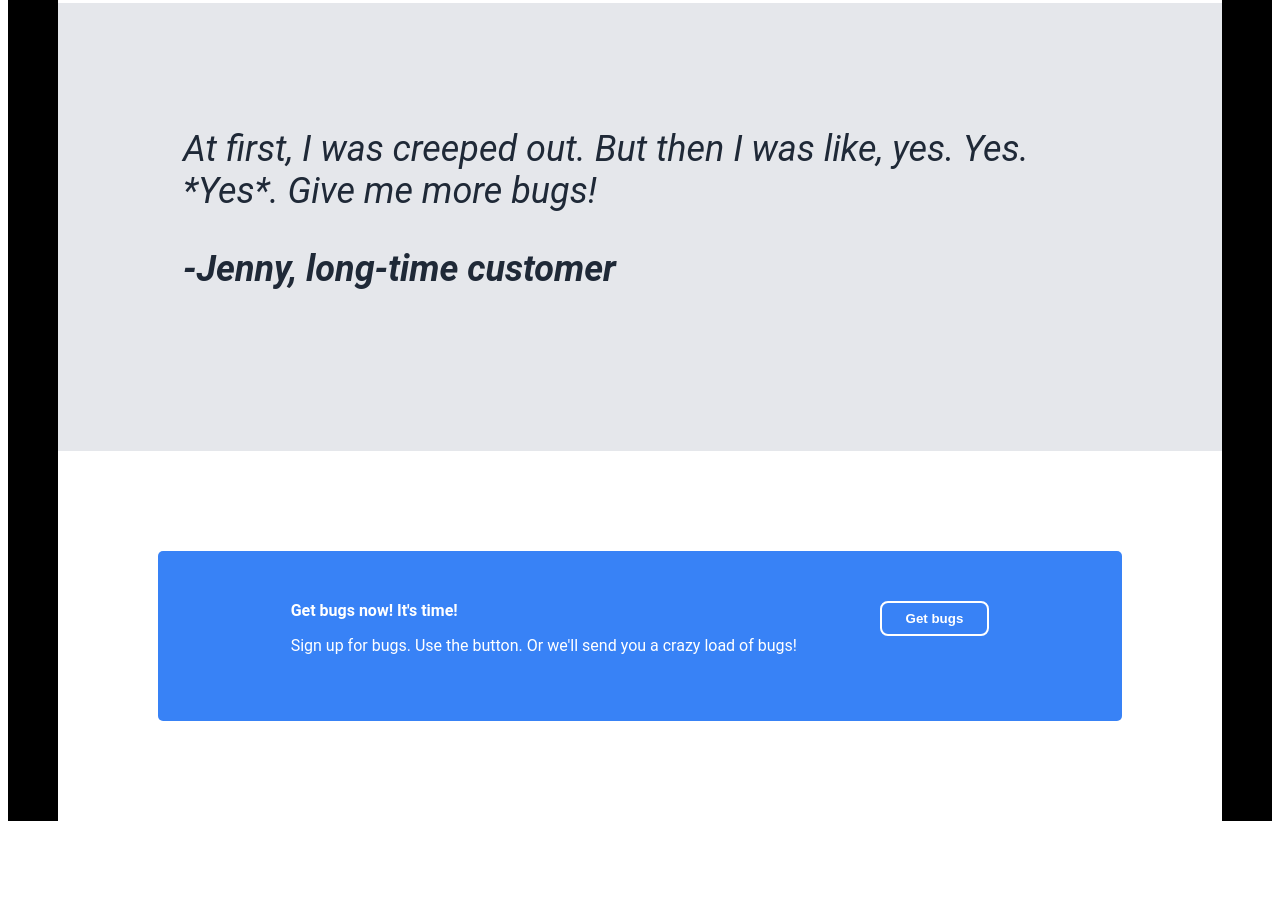
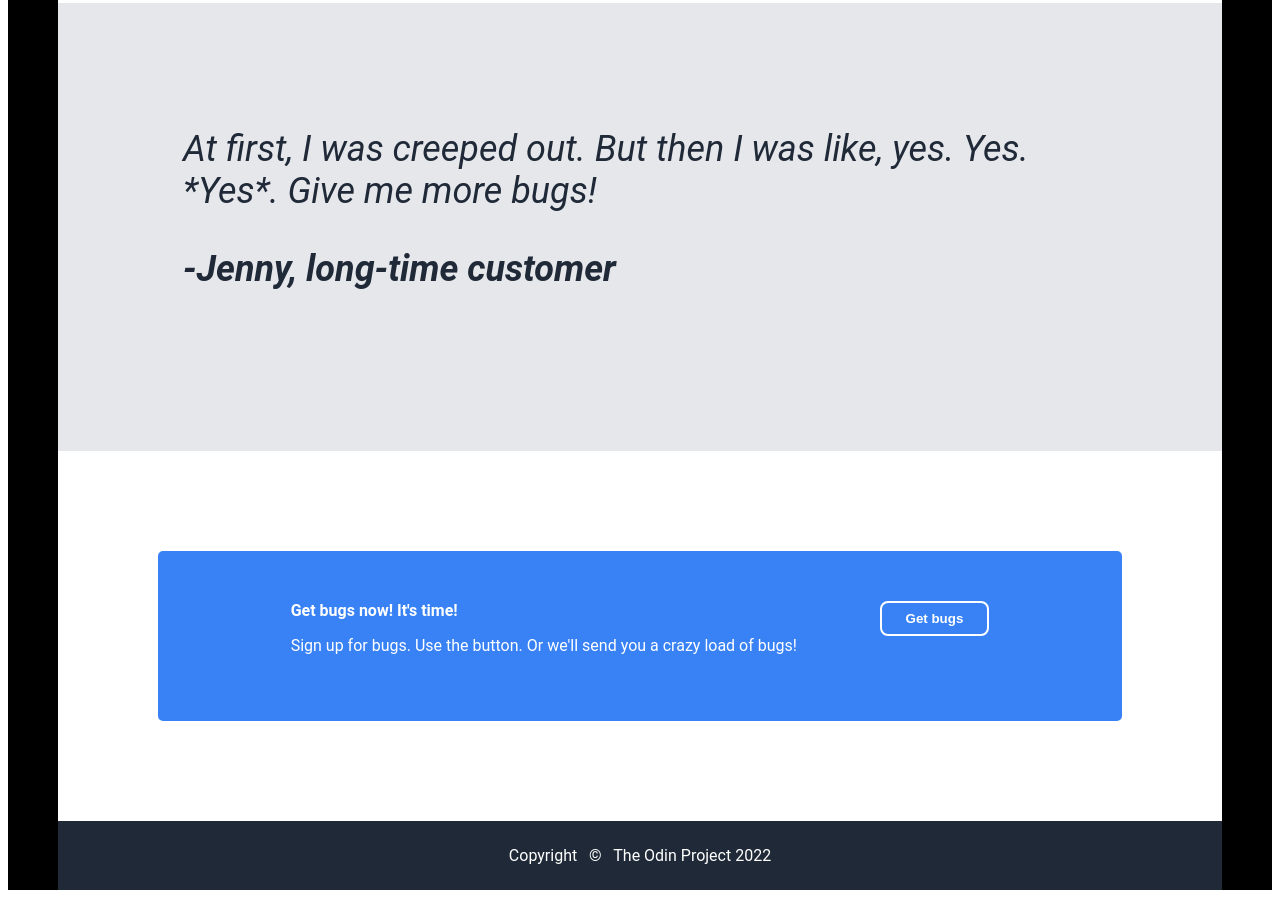
Before and after one commit to eriamelsiuol/TOP-Landing-Page, a plain HTML site: page index.html in a window 1280 px wide. Shown: the part 599-1497 px from the top of the page. Before the commit the page ends 1428 px from the top, so only its background shows below. Drawn offline with Linux system fonts and the light colour scheme.

Commit message:
modified:   index.html 	modified:   style.css Finished footer

```diff
--- a/index.html
+++ b/index.html
@@ -57,6 +57,9 @@
         </div>
         <div><a href="#"><button class="whiteButtonBorder"><strong>Get bugs</strong></button></a></div>
     </div>
+    <div class="footer">
+        Copyright &nbsp &#169 &nbsp The Odin Project 2022
+    </div>
 
 </body>
 </html>
--- a/style.css
+++ b/style.css
@@ -119,6 +119,9 @@ a {
 
 .footer {
     color: white;
+    align-items: center;
+    padding: 25px;
+    font-weight:400;
 }
 button {
     background-color: #3882f6;
```
